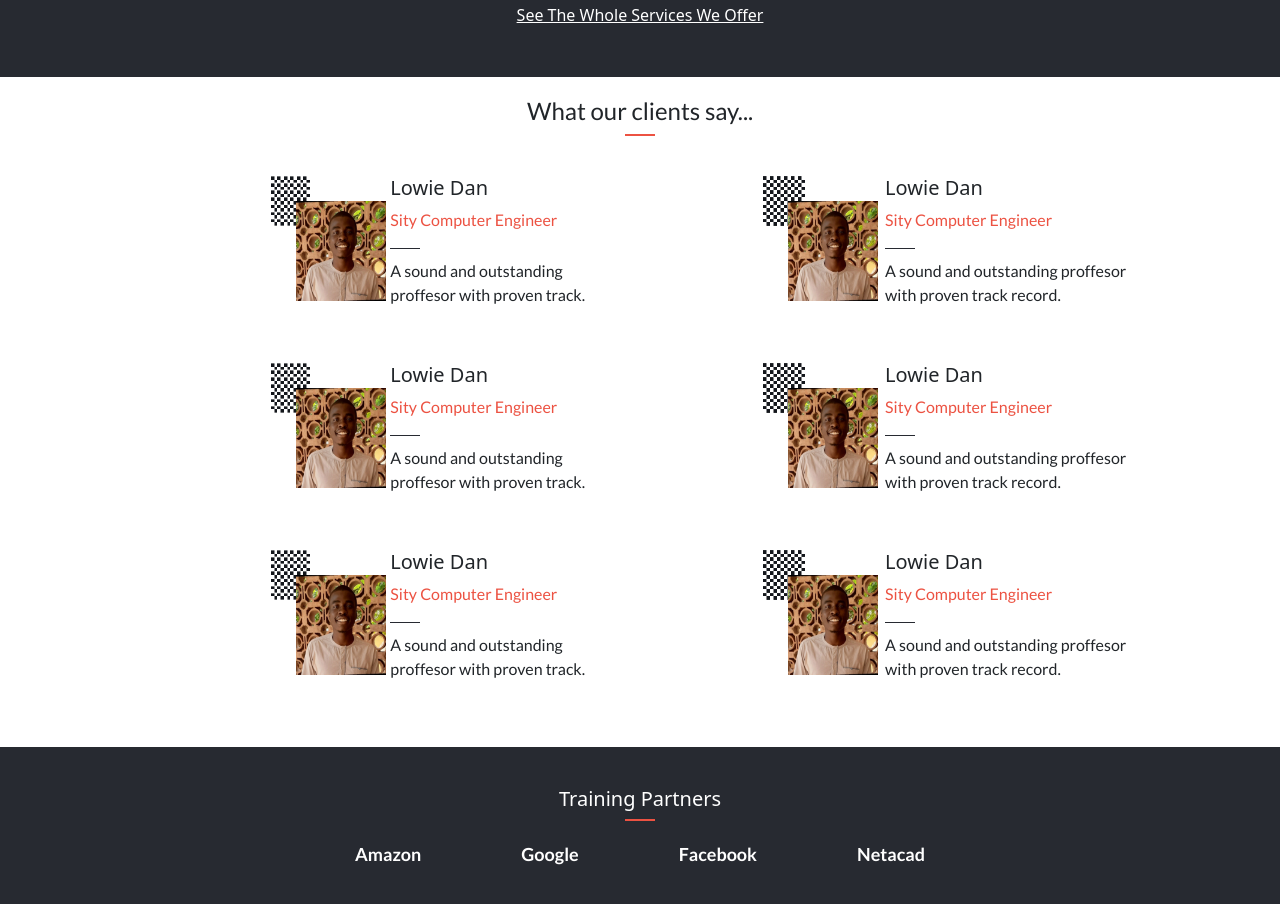
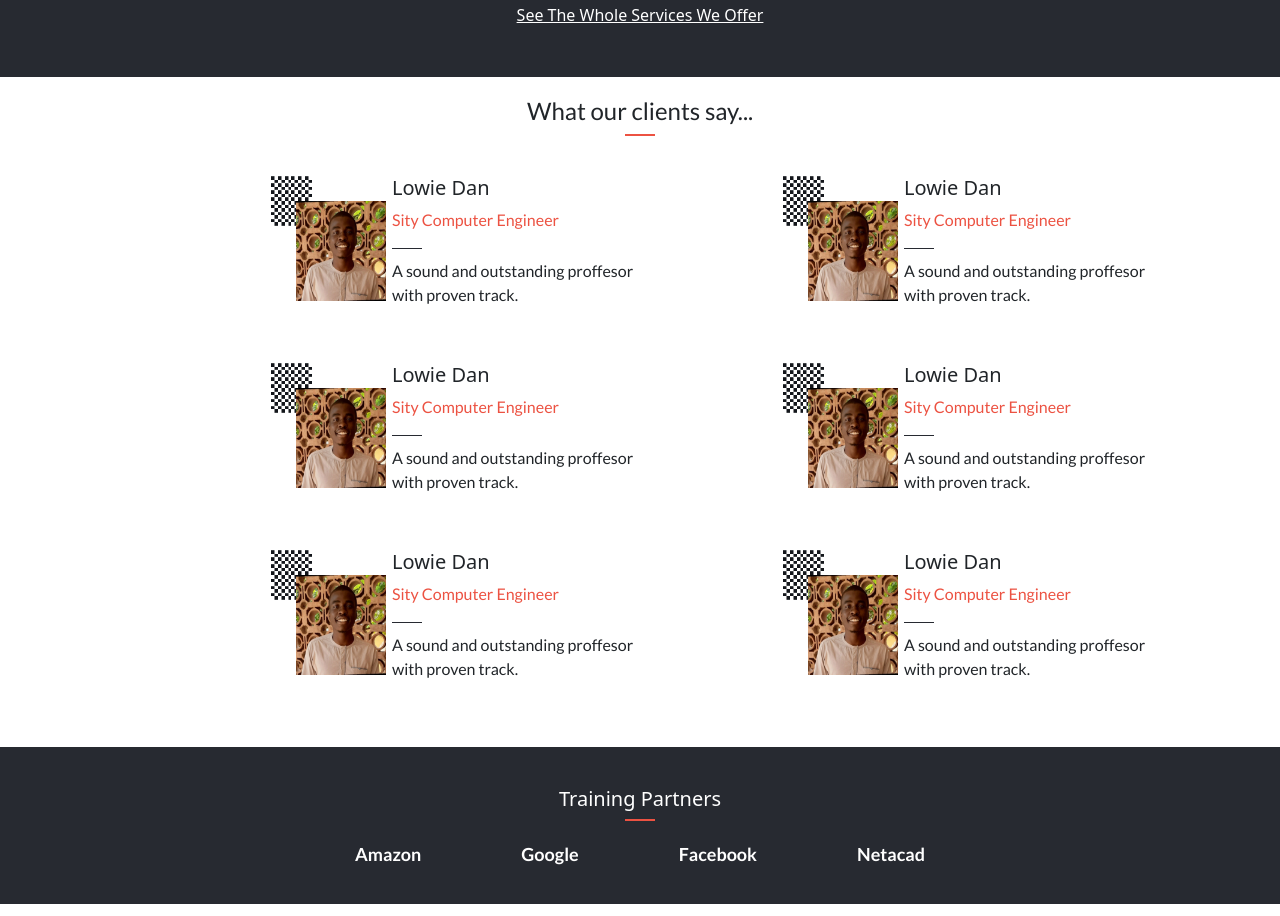
Before and after one commit to shaaibu7/Front-End-Capstone-Project, a website: page index.html in a window 1280 px wide. Shown: the part 814-1730 px from the top of the page. Drawn offline with nearby package versions, Linux system fonts and the light colour scheme; files whose address does not match are found by name; a web font is replaced by a local one.

Commit message:
Add dynamic content for featured section

```diff
--- a/app.js
+++ b/app.js
@@ -1,10 +1,8 @@
 const hamburger = document.querySelector('.hamburger');
 const navmenu = document.querySelector('.nav-menu');
-const mainContainer = document.querySelector('.enclose');
-
+const mainContainer = document.querySelector('.main-content');
 
 hamburger.addEventListener('click', () => {
-  console.log('hello wolrd');
   hamburger.classList.toggle('active');
   navmenu.classList.toggle('active');
 });
@@ -17,3 +15,65 @@ navLinks.forEach((link) => {
     navmenu.classList.remove('active');
   });
 });
+
+const content = [
+  {
+    id: 'box1',
+    image: 'assets/images/profileimg.jpeg',
+    name: 'Lowie Dan',
+    work: 'Sity Computer Engineer',
+    comment: 'A sound and outstanding proffesor with proven track.',
+  },
+
+  {
+    id: 'box2',
+    image: 'assets/images/profileimg.jpeg',
+    name: 'Lowie Dan',
+    work: 'Sity Computer Engineer',
+    comment: 'A sound and outstanding proffesor with proven track.',
+  },
+
+  {
+    id: 'box3',
+    image: 'assets/images/profileimg.jpeg',
+    name: 'Lowie Dan',
+    work: 'Sity Computer Engineer',
+    comment: 'A sound and outstanding proffesor with proven track.',
+  },
+];
+
+content.forEach((item) => {
+  mainContainer.innerHTML += `
+  <div class="client-room">
+
+          <div class="client-container">
+            <div class="client-image">
+              <img src="${item.image}" alt="Cleint image" width="90px" height="100px" class="client-picture">
+            </div>
+
+            <div class="client-info">
+                <h5>${item.name}</h4>
+                  <p class="client-paragraph">${item.work}</p>
+                  <div class="client-line"></div>
+                  <p class="client-text pad-class">${item.comment}
+                  </p>
+            </div>
+
+          </div>
+
+          <div class="client-container">
+            <div class="client-image">
+              <img src="${item.image}" alt="Cleint image" width="90px" height="100px" class="client-picture">
+            </div>
+
+            <div class="client-info">
+              <h5>${item.name}</h5>
+              <p class="client-paragraph">${item.work}</p>
+              <div class="client-line"></div>
+              <p class="client-text pad-class">${item.comment}
+              </p>
+            </div>
+
+          </div>
+        </div>`;
+});
--- a/index.html
+++ b/index.html
@@ -135,108 +135,10 @@
       <h4>What our clients say...</h4>
       <div class="program-line"></div>
 
-      <div class="client-room">
-        <div class="client-container">
-          <div class="client-image">
-            <img src="assets/images/profileimg.jpeg" alt="Cleint image" width="90px" height="100px" class="client-picture">
-          </div>
+      <!-- dynamic content -->
 
-          <div class="client-info">
-              <h5>Lowie Dan</h4>
-                <p class="client-paragraph">Sity Computer Engineer</p>
-                <div class="client-line"></div>
-                <p class="client-text pad-class">A sound and outstanding proffesor with
-                  proven track.
-                </p>
-          </div>
 
-        </div>
-
-        <div class="client-container">
-          <div class="client-image">
-            <img src="assets/images/profileimg.jpeg" alt="Cleint image" width="90px" height="100px" class="client-picture">
-          </div>
-
-          <div class="client-info">
-            <h5>Lowie Dan</h5>
-            <p class="client-paragraph">Sity Computer Engineer</p>
-            <div class="client-line"></div>
-            <p class="client-text pad-class">A sound and outstanding proffesor with
-              proven track record.
-            </p>
-          </div>
-
-        </div>
-      </div>
-
-      <div class="client-room">
-        <div class="client-container">
-          <div class="client-image">
-            <img src="assets/images/profileimg.jpeg" alt="Cleint image" width="90px" height="100px" class="client-picture">
-          </div>
-
-          <div class="client-info">
-              <h5>Lowie Dan</h4>
-                <p class="client-paragraph">Sity Computer Engineer</p>
-                <div class="client-line"></div>
-                <p class="client-text pad-class">A sound and outstanding proffesor with
-                  proven track.
-                </p>
-          </div>
-
-        </div>
-
-        <div class="client-container">
-          <div class="client-image">
-            <img src="assets/images/profileimg.jpeg" alt="Cleint image" width="90px" height="100px" class="client-picture">
-          </div>
-
-          <div class="client-info">
-            <h5>Lowie Dan</h5>
-            <p class="client-paragraph">Sity Computer Engineer</p>
-            <div class="client-line"></div>
-            <p class="client-text pad-class">A sound and outstanding proffesor with
-              proven track record.
-            </p>
-          </div>
-
-        </div>
-      </div>
-
-      <div class="client-room">
-
-        <div class="client-container">
-          <div class="client-image">
-            <img src="assets/images/profileimg.jpeg" alt="Cleint image" width="90px" height="100px" class="client-picture">
-          </div>
-
-          <div class="client-info">
-              <h5>Lowie Dan</h4>
-                <p class="client-paragraph">Sity Computer Engineer</p>
-                <div class="client-line"></div>
-                <p class="client-text pad-class">A sound and outstanding proffesor with
-                  proven track.
-                </p>
-          </div>
-
-        </div>
-
-        <div class="client-container">
-          <div class="client-image">
-            <img src="assets/images/profileimg.jpeg" alt="Cleint image" width="90px" height="100px" class="client-picture">
-          </div>
-
-          <div class="client-info">
-            <h5>Lowie Dan</h5>
-            <p class="client-paragraph">Sity Computer Engineer</p>
-            <div class="client-line"></div>
-            <p class="client-text pad-class">A sound and outstanding proffesor with
-              proven track record.
-            </p>
-          </div>
-
-        </div>
-      </div>
+      <div class="main-content"></div>
     </div>
 
     <section>
```
Also changed, not shown: about.html (+13 -0 lines).
